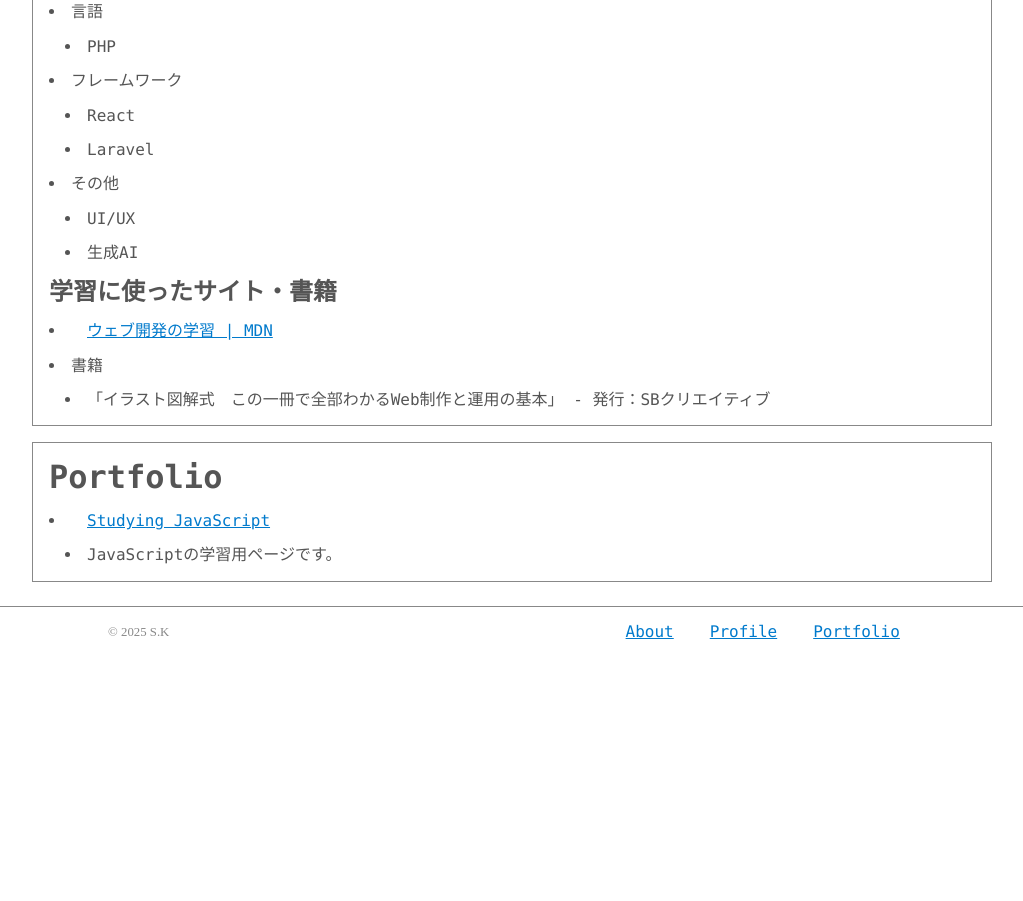
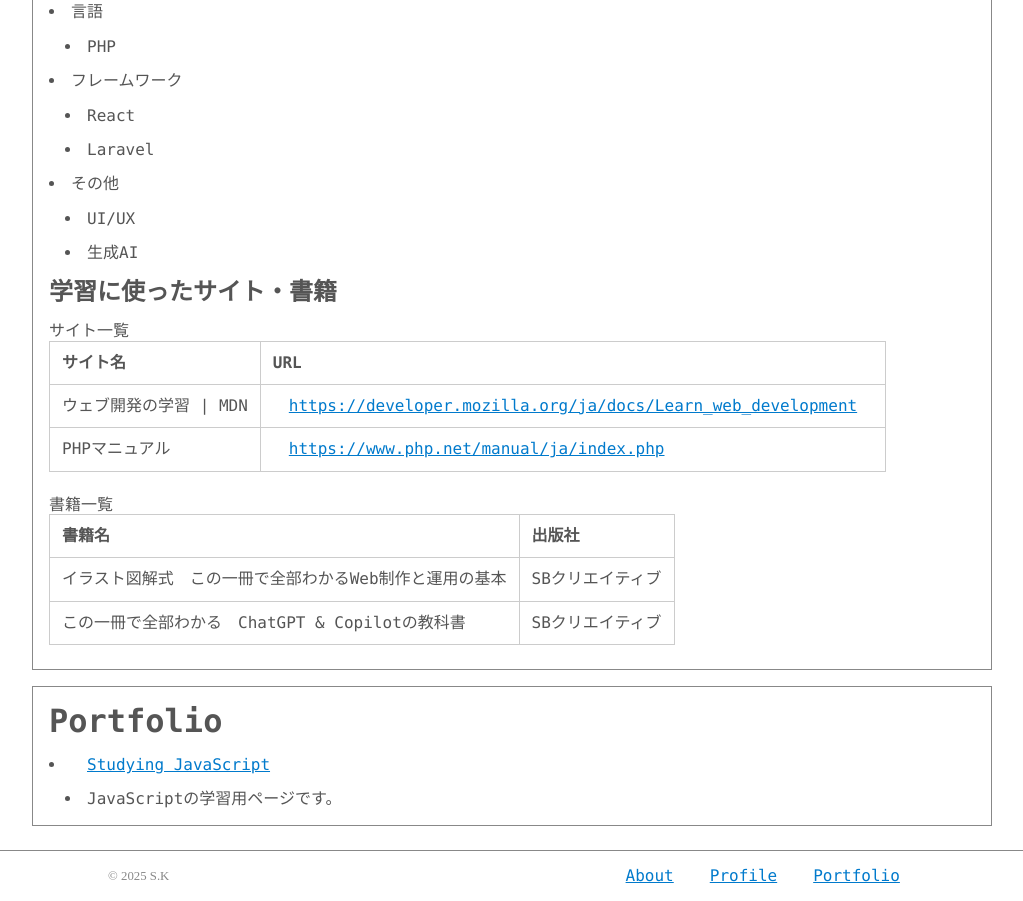
Before and after one commit to portfoliobysk/portfoliobysk.github.io, a plain HTML site: page index.html in a window 1280 px wide. Shown: the part 1093-1994 px from the top of the page, without its empty margins (128-1151 px from the left). Before the commit the page ends 1750 px from the top, so only its background shows below. Drawn offline with Linux system fonts and the light colour scheme.

Commit message:
学習に使ったサイト・書籍　テーブル化

```diff
--- a/index.html
+++ b/index.html
@@ -100,12 +100,45 @@
       </ul>
 
       <h4>学習に使ったサイト・書籍</h4>
-      <ul>
-        <li><a href="https://developer.mozilla.org/ja/docs/Learn_web_development">ウェブ開発の学習 | MDN</a></li>
-        <li>書籍
-          <ul><li>「イラスト図解式　この一冊で全部わかるWeb制作と運用の基本」 - 発行：SBクリエイティブ</li></ul>
-        </li>
-        </ul>
+      <table>
+        <caption>サイト一覧</caption>
+        <thead>
+          <tr>
+            <th>サイト名</th>
+            <th>URL</th>
+          </tr>
+        </thead>
+        <tbody>
+          <tr>
+            <td>ウェブ開発の学習 | MDN</td>
+            <td><a href="https://developer.mozilla.org/ja/docs/Learn_web_development">https://developer.mozilla.org/ja/docs/Learn_web_development</a></td>
+          </tr>
+          <tr>
+            <td>PHPマニュアル</td>
+            <td><a href="https://www.php.net/manual/ja/index.php">https://www.php.net/manual/ja/index.php</a></td>
+          </tr>
+        </tbody>
+      </table>
+
+      <table>
+        <caption>書籍一覧</caption>
+        <thead>
+          <tr>
+            <th>書籍名</th>
+            <th>出版社</th>
+          </tr>
+        </thead>
+        <tbody>
+          <tr>
+            <td>イラスト図解式　この一冊で全部わかるWeb制作と運用の基本</td>
+            <td>SBクリエイティブ</td>
+          </tr>
+          <tr>
+            <td>この一冊で全部わかる　ChatGPT & Copilotの教科書</td>
+            <td>SBクリエイティブ</td>
+          </tr>
+        </tbody>
+      </table>
     </section>
 
     <section>
```
